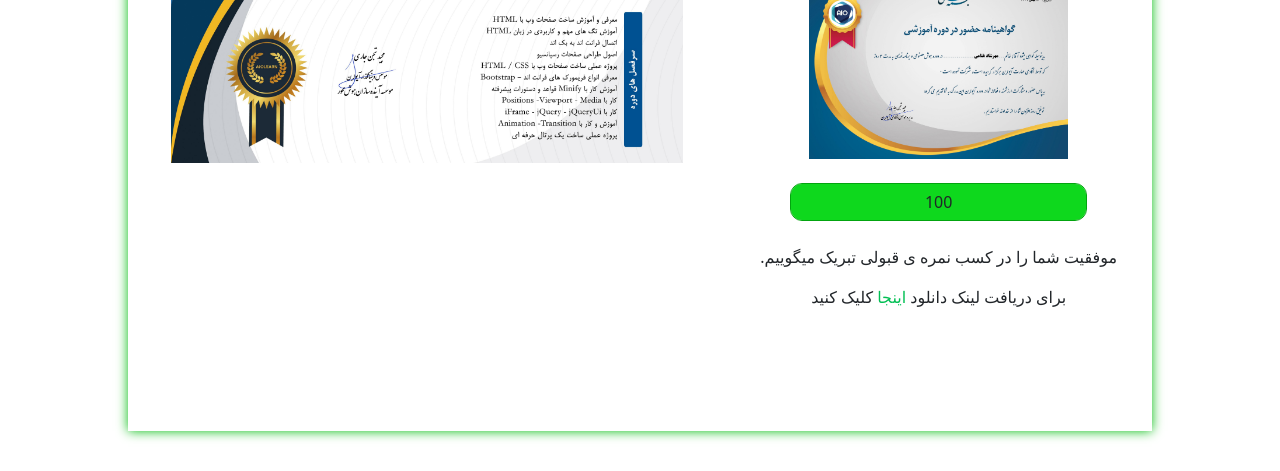
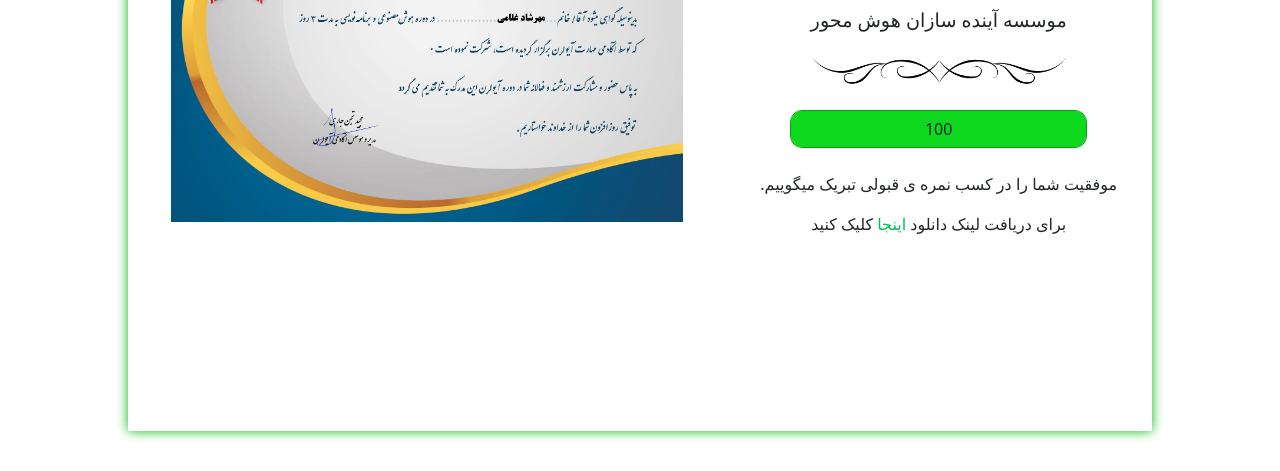
Before and after one commit to Mehrghk/aiosuccesspage, a plain HTML site: page index.html in a window 1280 px wide. Shown: the part 329-800 px from the top of the page. Drawn offline with nearby package versions, Linux system fonts and the light colour scheme.

Commit message:
Add files via upload

```diff
--- a/index.html
+++ b/index.html
@@ -19,7 +19,7 @@
 
           <div class="card-body">
 
-            <img  class="hrr" src="مدرک شاتل.jpg">
+            <img  class="hrr" src="566.png">
             <br>
             <br>
             <p class="form-control" id="nomre">100</p>
@@ -44,7 +44,7 @@
       </div>
     </div>
     <div class="col-lg-7 col-sm-12">
-      <img class="lap" src="Advanced Html & Css.jpg">
+      <img class="lap" src="مدرک شاتل.jpg">
 
     </div>
   </div>
```
